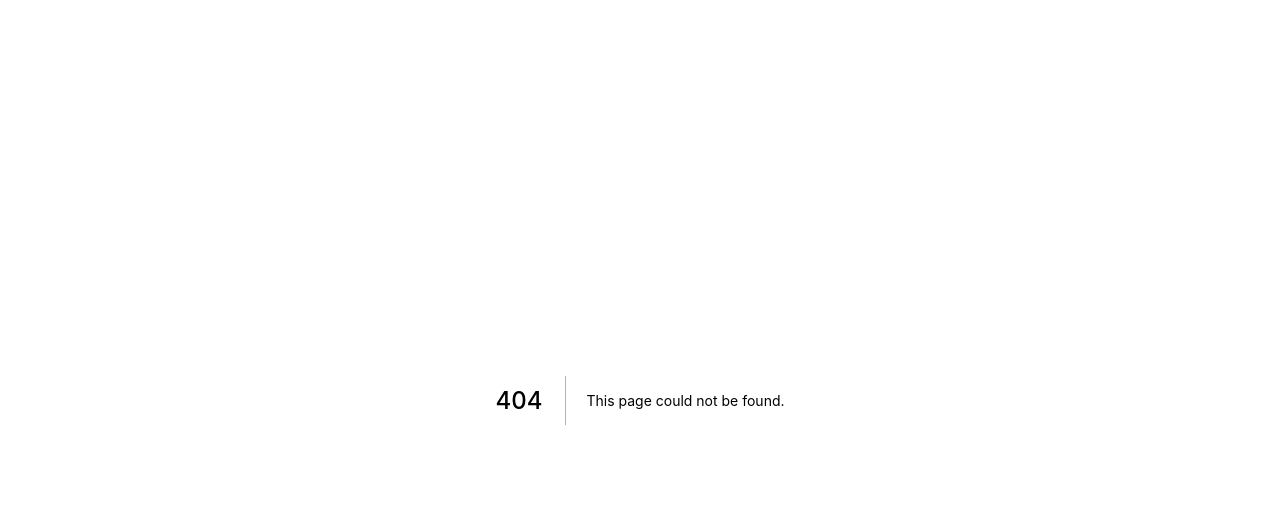
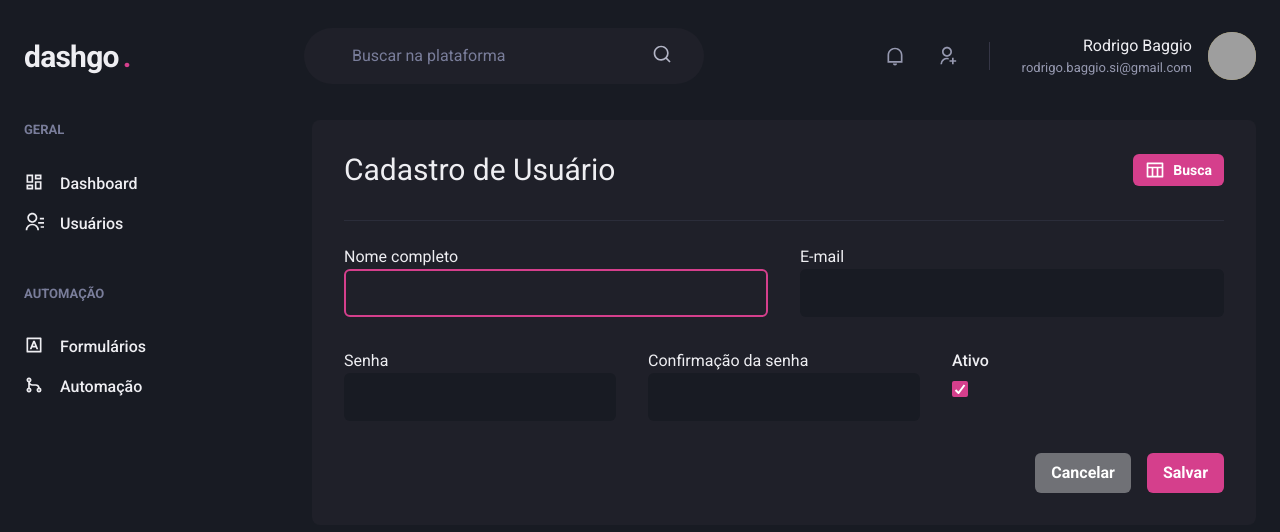
Before and after one commit to Baggio25/dashgo-ui, a Next.js app: page /users/create in a window 1280 px wide. Before the commit this address had no page. Shown: the top 532 px of the page. Built offline with nearby package versions, Linux system fonts and the light colour scheme; grey boxes are pictures that could not be loaded.

Commit message:
Create User

```diff
--- a/src/components/Form/Input.tsx
+++ b/src/components/Form/Input.tsx
@@ -13,7 +13,7 @@ interface InputProps extends ChakraInputProps {
 export function Input({ name, label, ...rest }: InputProps) {
   return (
     <FormControl>
-      {!!label ?? <FormLabel htmlFor={name}>{label}</FormLabel>}
+      {label ?? <FormLabel htmlFor={name}>{label}</FormLabel>}
       <ChakraInput
         id={name}
         name={name}
--- /dev/null
+++ b/src/pages/users/create.tsx
@@ -0,0 +1,73 @@
+import {
+  Box,
+  Button,
+  Checkbox,
+  Divider,
+  Flex,
+  FormControl,
+  FormLabel,
+  Heading,
+  HStack,
+  Icon,
+  SimpleGrid,
+  VStack,
+} from "@chakra-ui/react";
+import { RiTableLine } from "react-icons/ri";
+
+import { Header } from "../../components/Header";
+import { Sidebar } from "../../components/Sidebar";
+import { Input } from "../../components/Form/Input";
+
+export default function UserCreate() {
+  return (
+    <Box>
+      <Header />
+      <Flex w="100%" my="6" maxWidth={1480} mx="auto" px="6">
+        <Sidebar />
+
+        <Box flex="1" borderRadius={8} bg="gray.800" p="8">
+          <Flex mb="8" justify="space-between" align="center">
+            <Heading size="lg" fontWeight="normal">
+              Cadastro de Usuário
+            </Heading>
+
+            <Button
+              as="a"
+              size="sm"
+              fontSize="sm"
+              colorScheme="pink"
+              leftIcon={<Icon as={RiTableLine} fontSize="20" />}
+            >
+              Busca
+            </Button>
+          </Flex>
+          <Divider my="6" borderColor="gray.700" />
+          <VStack spacing="8">
+            <SimpleGrid minChildWidth="240px" spacing="8" w="100%">
+              <Input name="name" label="Nome completo" autoFocus={true} />
+              <Input name="email" type="email" label="E-mail" />
+            </SimpleGrid>
+            <SimpleGrid minChildWidth="240px" spacing="8" w="100%">
+              <Input name="password" type="password" label="Senha" />
+              <Input
+                name="password_confirmation"
+                type="password"
+                label="Confirmação da senha"
+              />
+              <FormControl>
+                <FormLabel htmlFor="name">Ativo</FormLabel>
+                <Checkbox defaultIsChecked colorScheme="pink" />
+              </FormControl>
+            </SimpleGrid>
+          </VStack>
+          <Flex mt="8" justify="flex-end">
+            <HStack spacing="4">
+              <Button colorScheme="whiteAlpha">Cancelar</Button>
+              <Button colorScheme="pink">Salvar</Button>
+            </HStack>
+          </Flex>
+        </Box>
+      </Flex>
+    </Box>
+  );
+}
```
Also changed, not shown: src/pages/users/index.tsx (+16 -10 lines).
